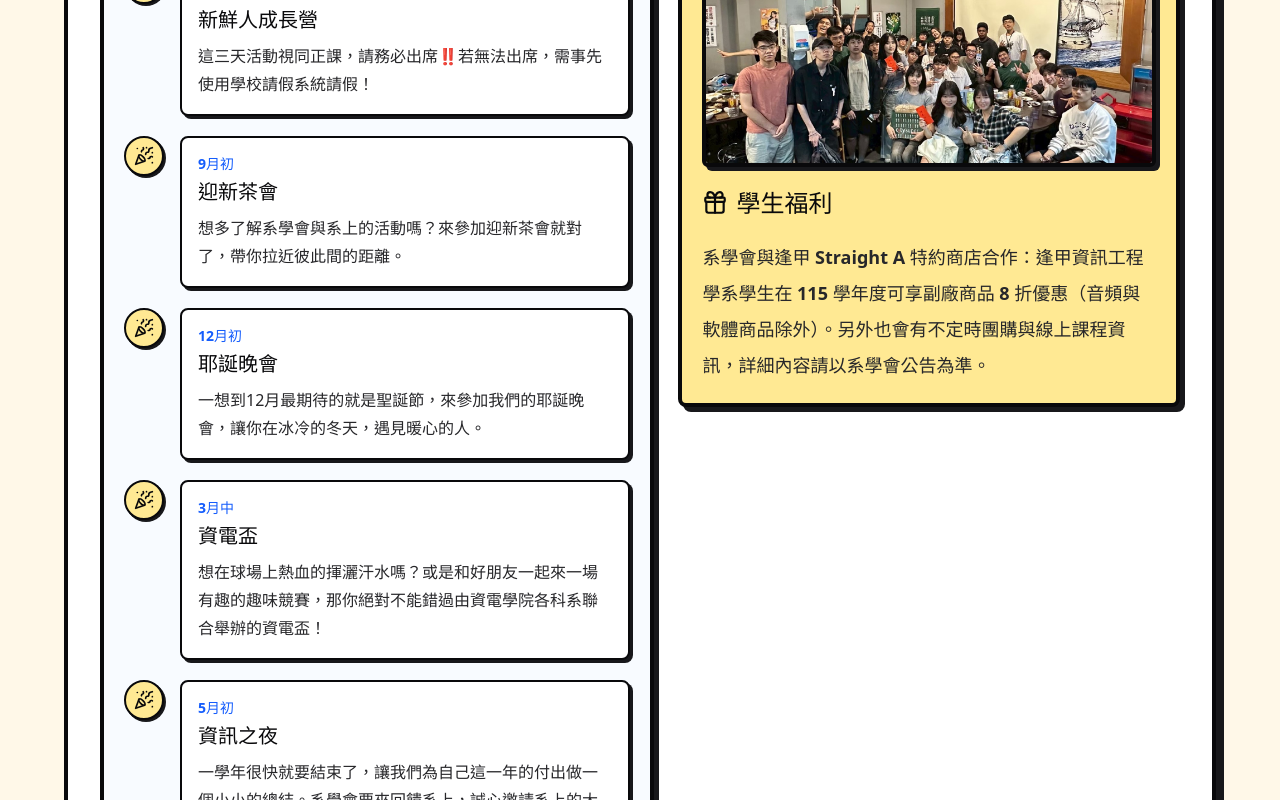
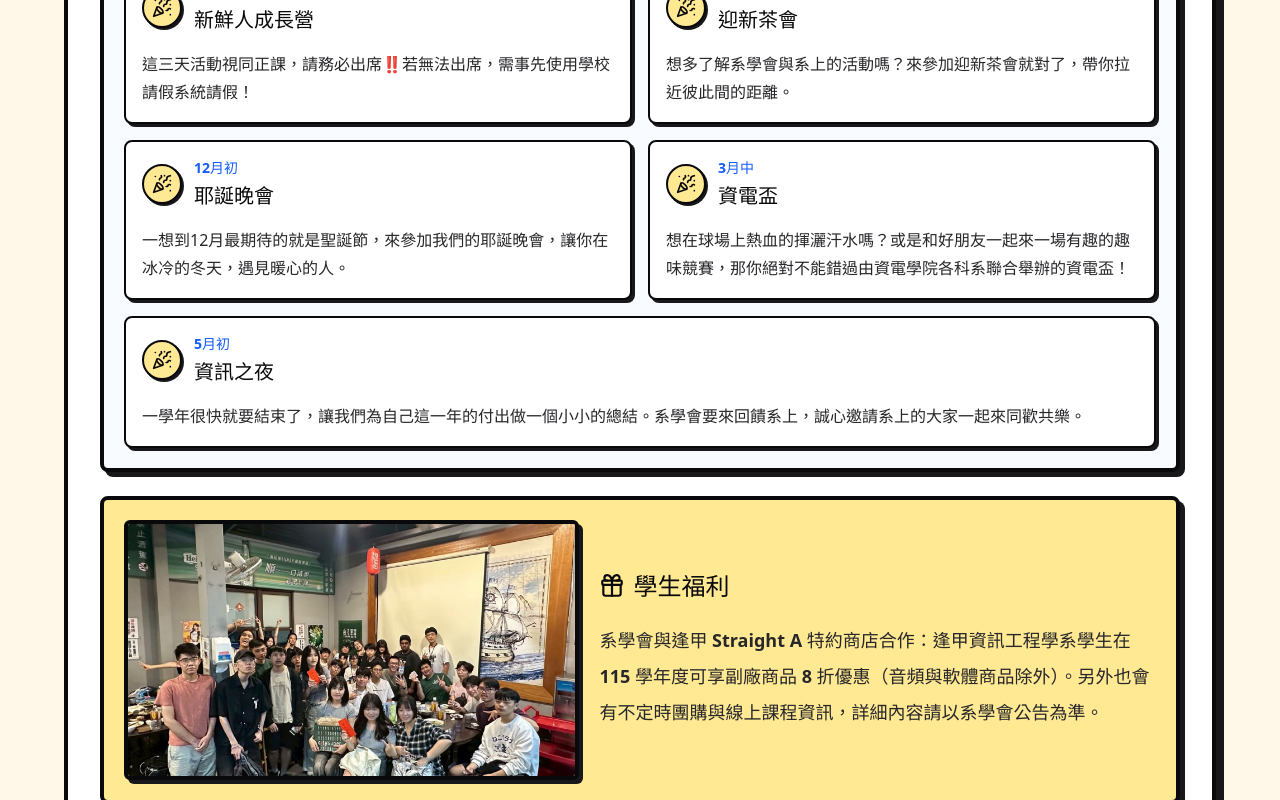
Before and after one commit to AllEnough/iecs_handbook, a React (Vite) app: page / in a window 1280 px wide. Shown: the part 5040-5840 px from the top of the page. Built offline with nearby package versions, Linux system fonts and the light colour scheme.

Commit message:
fix: balance activity section layout

```diff
--- a/src/components/ScheduleSection.jsx
+++ b/src/components/ScheduleSection.jsx
@@ -54,39 +54,42 @@ function ScheduleSection() {
             />
           </div>
 
-          <div className="mt-8 grid gap-6 md:grid-cols-[1.05fr_0.95fr] md:items-start">
-            <div className="rounded-lg border-4 border-zinc-950 bg-[#f8fbff] p-5 shadow-[5px_5px_0_#18181b]">
+          <div className="mt-8 rounded-lg border-4 border-zinc-950 bg-[#f8fbff] p-5 shadow-[5px_5px_0_#18181b]">
             <h3 className="flex items-center gap-2 text-2xl font-black">
               <CalendarClock size={26} />
               活動時間軸
             </h3>
 
-              <div className="mt-6 space-y-5">
-                {events.map((event) => (
-                  <article key={event.title} className="flex gap-4">
-                    <div className="flex flex-col items-center">
-                      <span className="grid h-10 w-10 place-items-center rounded-full border-2 border-zinc-950 bg-[#ffe993] shadow-[2px_2px_0_#18181b]">
+            <div className="mt-6 grid gap-4 md:grid-cols-2">
+              {events.map((event, index) => (
+                <article
+                  key={event.title}
+                  className={`flex min-h-full flex-col rounded-lg border-2 border-zinc-950 bg-white p-4 shadow-[3px_3px_0_#18181b] ${
+                    index === events.length - 1 ? 'md:col-span-2' : ''
+                  }`}
+                >
+                  <div className="flex items-center gap-3">
+                    <span className="grid h-10 w-10 shrink-0 place-items-center rounded-full border-2 border-zinc-950 bg-[#ffe993] shadow-[2px_2px_0_#18181b]">
                       <PartyPopper size={20} />
                     </span>
-                      <span className="mt-2 h-full min-h-8 w-1 bg-zinc-950 last:hidden" />
-                    </div>
-
-                    <div className="flex-1 rounded-lg border-2 border-zinc-950 bg-white p-4 shadow-[3px_3px_0_#18181b]">
+                    <div>
                       <p className="text-sm font-black text-blue-600">
                         {event.date}
                       </p>
                       <h4 className="mt-1 text-xl font-black">{event.title}</h4>
-                      <p className="mt-2 text-base font-medium leading-7 text-zinc-800">
+                    </div>
+                  </div>
+                  <p className="mt-4 text-base font-medium leading-7 text-zinc-800">
                     {event.note}
                   </p>
-                    </div>
                 </article>
               ))}
             </div>
           </div>
 
-            <div className="rounded-lg border-4 border-zinc-950 bg-[#ffe993] p-5 shadow-[5px_5px_0_#18181b]">
-              <div className="mb-5 overflow-hidden rounded-md border-4 border-zinc-950 bg-white shadow-[4px_4px_0_#18181b]">
+          <div className="mt-6 rounded-lg border-4 border-zinc-950 bg-[#ffe993] p-5 shadow-[5px_5px_0_#18181b]">
+            <div className="grid gap-5 lg:grid-cols-[0.9fr_1.1fr] lg:items-center">
+              <div className="overflow-hidden rounded-md border-4 border-zinc-950 bg-white shadow-[4px_4px_0_#18181b]">
                 <img
                   src={infoNightPhoto}
                   alt="資訊之夜活動合照"
@@ -94,6 +97,7 @@ function ScheduleSection() {
                 />
               </div>
 
+              <div>
                 <h3 className="flex items-center gap-2 text-2xl font-black">
                   <Gift size={26} />
                   學生福利
@@ -106,6 +110,7 @@ function ScheduleSection() {
             </div>
           </div>
         </div>
+      </div>
     </section>
   )
 }
```
Lines whose indentation alone changed are shown as unchanged.
